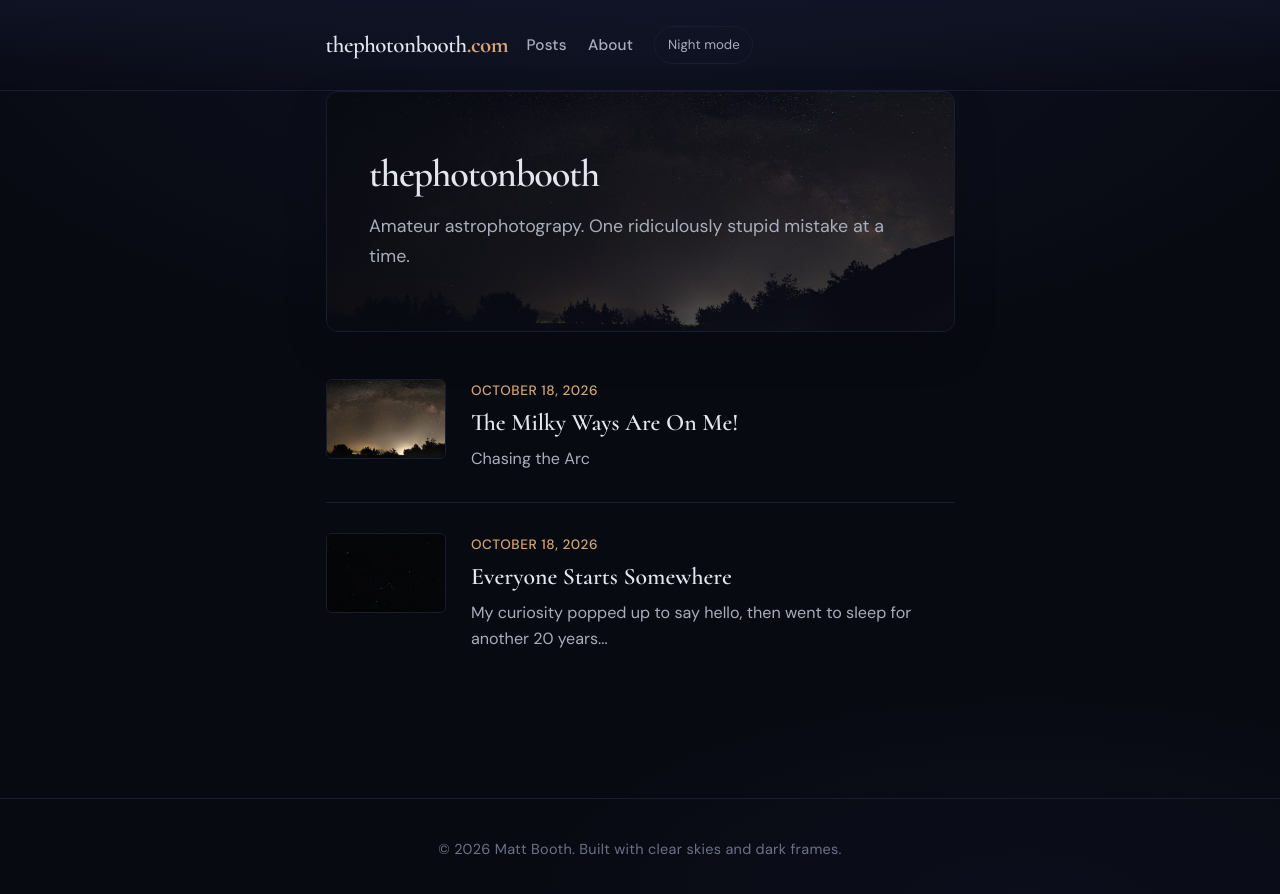
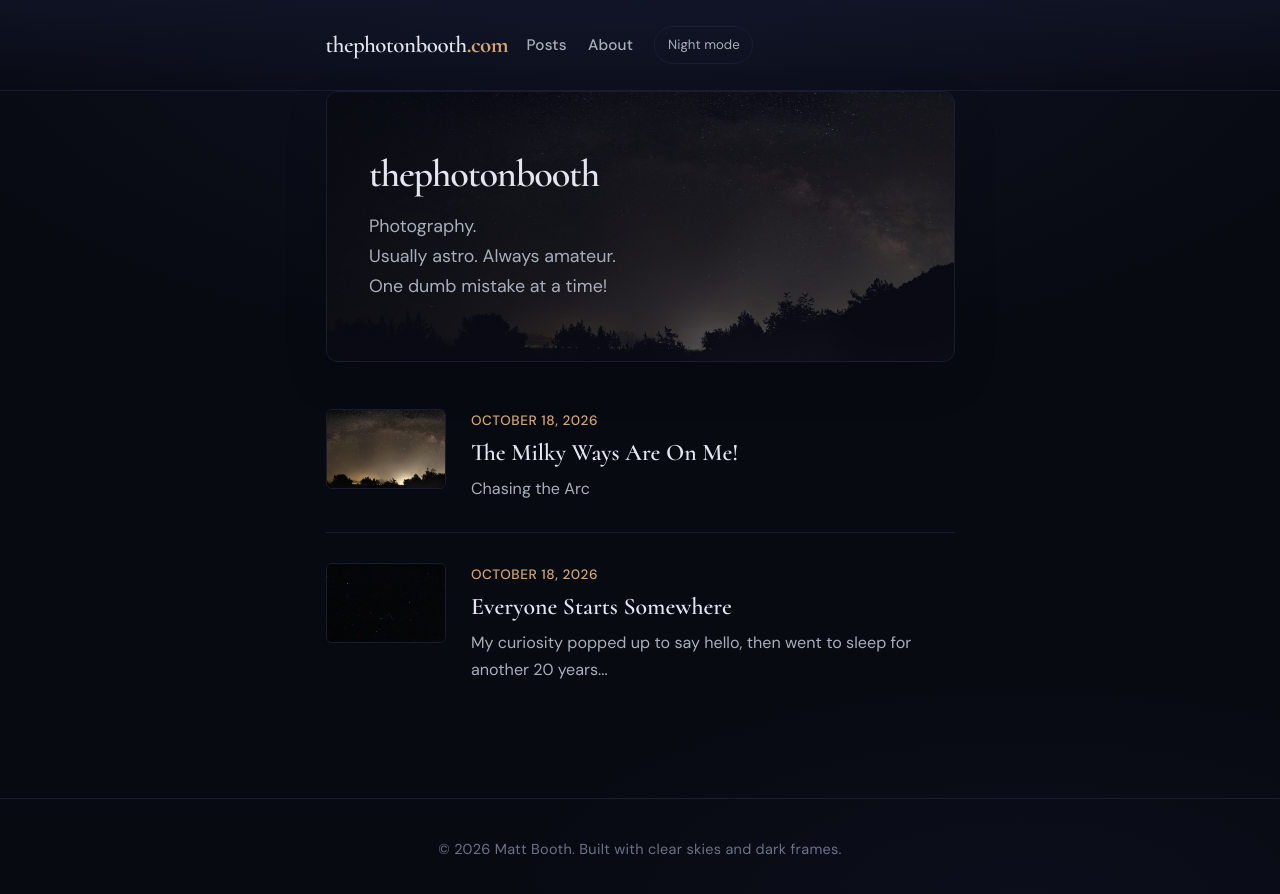
Before and after one commit to m0nkmaster/matt-booth, a Jekyll site: the page built from index.html, in a window 1280 px wide. Shown: the top 894 px of the page. Built offline with Jekyll 4.4.1, drawn with Linux system fonts in a browser that asks for light colours.

Commit message:
content: update homepage tagline

```diff
--- a/index.html
+++ b/index.html
@@ -8,7 +8,9 @@ title: null
   </div>
   <div class="hero-content">
     <h1>thephotonbooth</h1>
-    <p>Amateur astrophotograpy. One ridiculously stupid mistake at a time.</p>
+    <p>Photography.</p>
+    <p>Usually astro. Always amateur.</p>
+    <p>One dumb mistake at a time!</p>
   </div>
 </div>
 
```
